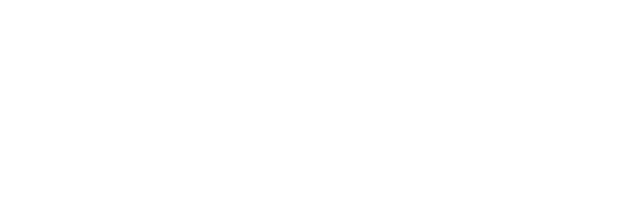
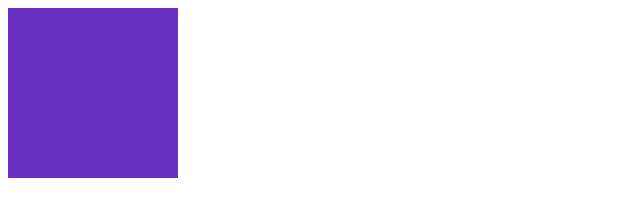
Before and after one commit to MomoMama45/css-test, a plain HTML site: page index.html in a window 1280 px wide. Shown: the whole page, without its empty margins (0-640 px from the left). Drawn offline with Linux system fonts and the light colour scheme.

Commit message:
add purple block

```diff
--- a/style.css
+++ b/style.css
@@ -1,4 +1,6 @@
 .block1 {
     padding: 60px;
-    color: #6930c3;
+    width: 50px;
+    height: 50px;
+    background: #6930c3;
 }
```
